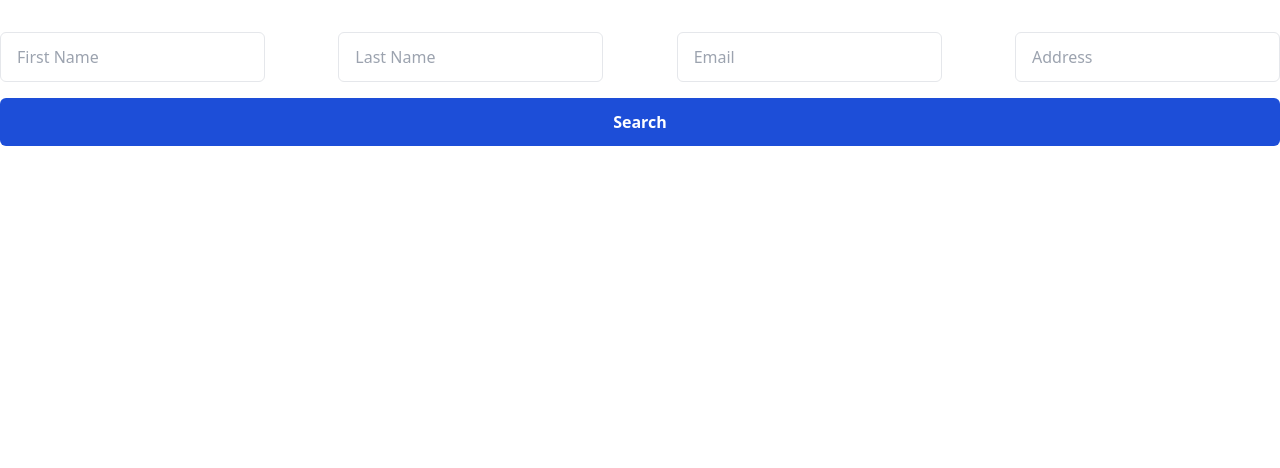
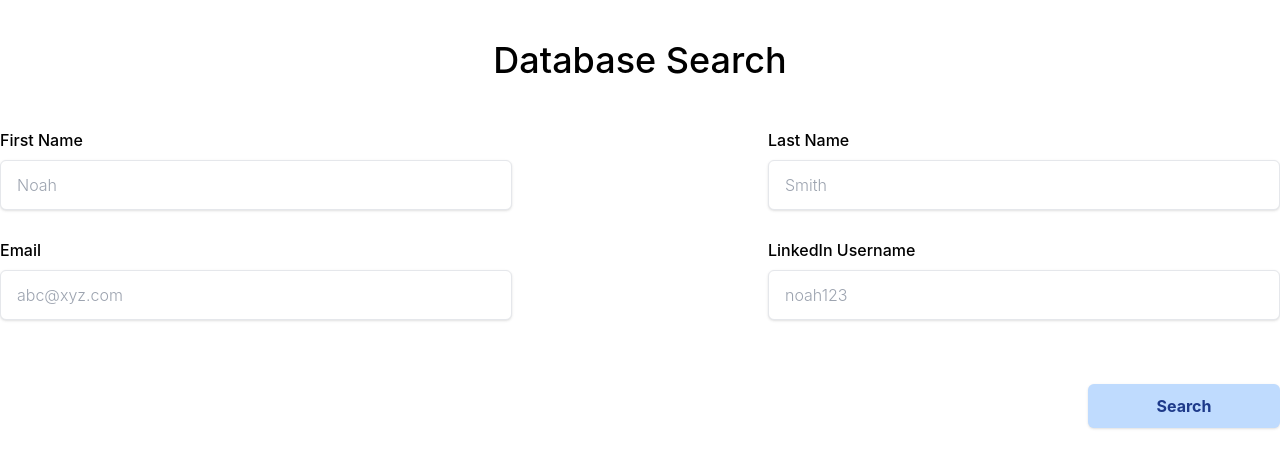
Before and after one commit to shaan-alam/obelus, a React (Create React App) app: page / in a window 1280 px wide. Shown: the top 468 px of the page. Built offline with nearby package versions, Linux system fonts and the light colour scheme.

Commit message:
add styles

```diff
--- a/src/App.css
+++ b/src/App.css
@@ -36,3 +36,10 @@
     transform: rotate(360deg);
   }
 }
+
+@import url('https://fonts.googleapis.com/css2?family=Inter:wght@400;500&display=swap');
+
+.container {
+  font-family: 'Inter', sans-serif;
+  font-weight: 300;
+}
--- a/src/App.tsx
+++ b/src/App.tsx
@@ -3,14 +3,27 @@ import "./App.css";
 function App() {
   return (
     <div className="App">
-      <div className="container mx-auto my-8">
-        <div className="flex items-center justify-between">
-          <input type="text" placeholder="First Name" className="py-3 px-4 rounded-md focus:ring outline-none border" />
-          <input type="text" placeholder="Last Name" className="py-3 px-4 rounded-md focus:ring outline-none border" />
-          <input type="text" placeholder="Email" className="py-3 px-4 rounded-md focus:ring outline-none border" />
-          <input type="text" placeholder="Address" className="py-3 px-4 rounded-md focus:ring outline-none border" />
+      <div className="container md:mx-auto my-8">
+        <h1 className="text-4xl my-10 font-medium">Database Search</h1>
+        <div className="flex justify-between flex-col md:flex-row md:flex-wrap mx-8 md:mx-0">
+          <div className="md:basis-2/5">
+            <label className="block text-left font-medium my-2">First Name</label>
+            <input type="text" placeholder="Noah" className="shadow py-3 px-4 w-full rounded-md focus:ring outline-none border" />
+          </div>
+          <div className="mt-5 md:basis-2/5 md:mt-0">
+            <label className="block text-left font-medium my-2">Last Name</label>
+            <input type="text" placeholder="Smith" className="shadow py-3 px-4 w-full rounded-md focus:ring outline-none border" />
+          </div>
+          <div className="mt-5 md:basis-2/5">
+            <label className="block text-left font-medium my-2">Email</label>
+            <input type="text" placeholder="abc@xyz.com" className="shadow py-3 px-4 w-full rounded-md focus:ring outline-none border" />
+          </div>
+          <div className="mt-5 md:basis-2/5">
+            <label className="block text-left font-medium my-2">LinkedIn Username</label>
+            <input type="text" placeholder="noah123" className="shadow py-3 px-4 w-full rounded-md focus:ring outline-none border" />
+          </div>
         </div>
-        <button className="bg-blue-700 font-bold text-white w-full rounded-md py-3 my-4 active:ring">Search</button>
+        <button className="shadow bg-blue-200 mt-16 md:float-right font-bold text-blue-900 w-2/3 md:w-48 rounded-md py-2.5 my-7 active:ring">Search</button>
       </div>
     </div>
   );
```
